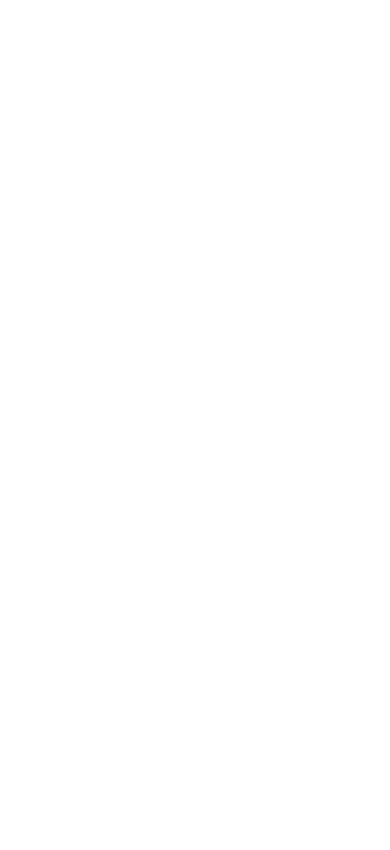
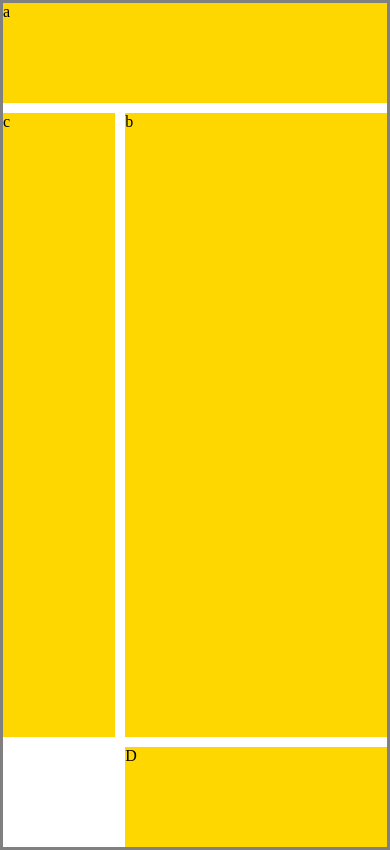
Before and after one commit to Md-MahaburRahmanNadim/html-cssLearningWithMosh, a plain HTML site: page 2.The_Ultimate_HTML5&CSS3Series.Part2/2.Layout/9.Grid.html in a window 390 px wide. Drawn offline with Linux system fonts and the light colour scheme.

Commit message:
learning about grid and media queries

```diff
--- a/2.The_Ultimate_HTML5&CSS3Series.Part2/2.Layout/9.Grid.html
+++ b/2.The_Ultimate_HTML5&CSS3Series.Part2/2.Layout/9.Grid.html
@@ -4,7 +4,16 @@
     <meta charset="UTF-8" />
     <meta http-equiv="X-UA-Compatible" content="IE=edge" />
     <meta name="viewport" content="width=device-width, initial-scale=1.0" />
-    <title>Document</title>
+    <title>display:grid,grid-template-rows,grid-template-columns</title>
   </head>
-  <body></body>
+  <link rel="stylesheet" href="/3.Basic Css/css/normilize.css" />
+  <link rel="stylesheet" href="css/9.Grid.css" />
+  <body>
+    <section class="container">
+      <article class="box box-one">a</article>
+      <article class="box box-two">b</article>
+      <article class="box box-three">c</article>
+      <article class="box box-four">D</article>
+    </section>
+  </body>
 </html>
--- /dev/null
+++ b/2.The_Ultimate_HTML5&CSS3Series.Part2/2.Layout/css/11-_Media_Queries.css
@@ -0,0 +1,31 @@
+.container {
+  display: flex;
+  flex-direction: column;
+}
+.box {
+  background: gold;
+  /* margin: 1rem; */
+  padding: 0.5rem;
+}
+.box:nth-of-type(2) {
+  background: dodgerblue;
+}
+/* minimum with eto theke nicer style golo applied hobe */
+@media screen and (min-width: 600px) {
+  .container {
+    flex-direction: row;
+  }
+  .box {
+    background: white;
+    padding: 3rem;
+  }
+}
+
+@media print {
+  body {
+    font-size: 12pt;
+  }
+  .box {
+    padding: 0.5cm;
+  }
+}
--- a/2.The_Ultimate_HTML5&CSS3Series.Part2/2.Layout/css/9.Grid.css
+++ b/2.The_Ultimate_HTML5&CSS3Series.Part2/2.Layout/css/9.Grid.css
@@ -0,0 +1,68 @@
+.container {
+  display: grid;
+  /* 3x2 (rowxcolumns */
+  /* grid-template-rows: repeat(3, 100px);
+  grid-template-columns: repeat(2, 100px);
+
+  shorthand porperty of this two things is
+  grid-template: row / columns
+
+  grid-template: repeat(3, 100px) / repeat(2, 100px);
+  */
+  /* if you need % value then you have to use (fr) rather then the (%) value (fr) means the free avaliable space*/
+
+  /* fix auto(adjust with the size of the height) fix / 30% 70%(30fr 70fr) */
+  grid-template: 100px auto 100px / 30fr 70fr;
+
+  /* gap between row and columns */
+  /* row-gap: 10px;
+  column-gap: 10px; */
+  gap: 10px;
+
+  border: 3px solid gray;
+  /* for aligning the item in horizontal and vartical axis
+
+  initial value of those things
+  justify-items: stretch;
+  align-items: stretch;
+  */
+  /* justify-items: center;
+  align-items: center; */
+  /* for aligning the grid-container in horizontal and vartical axis
+  justify-content: center;
+  align-content: center;
+  */
+  height: 100vh;
+  /* placing items in named area by using "" quets */
+  grid-template-areas:
+    "header header" /* it's columns cell divded 2 areas if we have 6 cell then we have to give 6 name if we want to enpty an cell then we have to put (.) insted of the name */
+    "aside  main "
+    ".      footer";
+}
+
+.box {
+  background: gold;
+}
+/* pleasing items by using (grid-row,grid-columns, grid-area) */
+.box-one {
+  /* grid-column: 1 / 3;
+  grid-column: 1 / span 2;
+  grid-row: 2/4;
+  grid-row: 2 / span 2;
+  /* start/start
+     row(end)/columns(end)
+  grid-area: 1/1/2/3; */
+  grid-area: header;
+  /*IT'S very simple right? because it's has only one line of code but look at the avobe how nasty code right   */
+}
+
+/* pleasing items by using (named areas) which very readable
+first we have to give ever columns a name in container by using "" quets then
+*/
+
+.box-four {
+  grid-area: footer;
+}
+.box-three {
+  grid-area: aside;
+}
```
Also changed, not shown: 2.The_Ultimate_HTML5&CSS3Series.Part2/2.Layout/10-HidingElements.html (added, +18 -0 lines), 2.The_Ultimate_HTML5&CSS3Series.Part2/2.Layout/11-_Media_Queries.html (added, +36 -0 lines), 2.The_Ultimate_HTML5&CSS3Series.Part2/2.Layout/css/10-HidingElements.css (added, +12 -0 lines).
